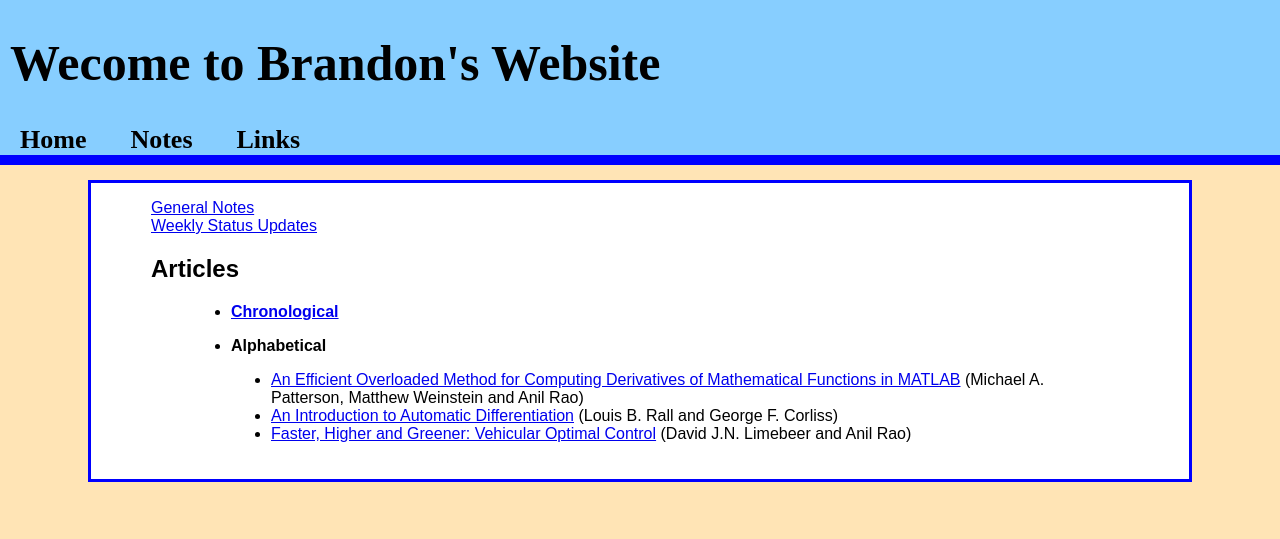
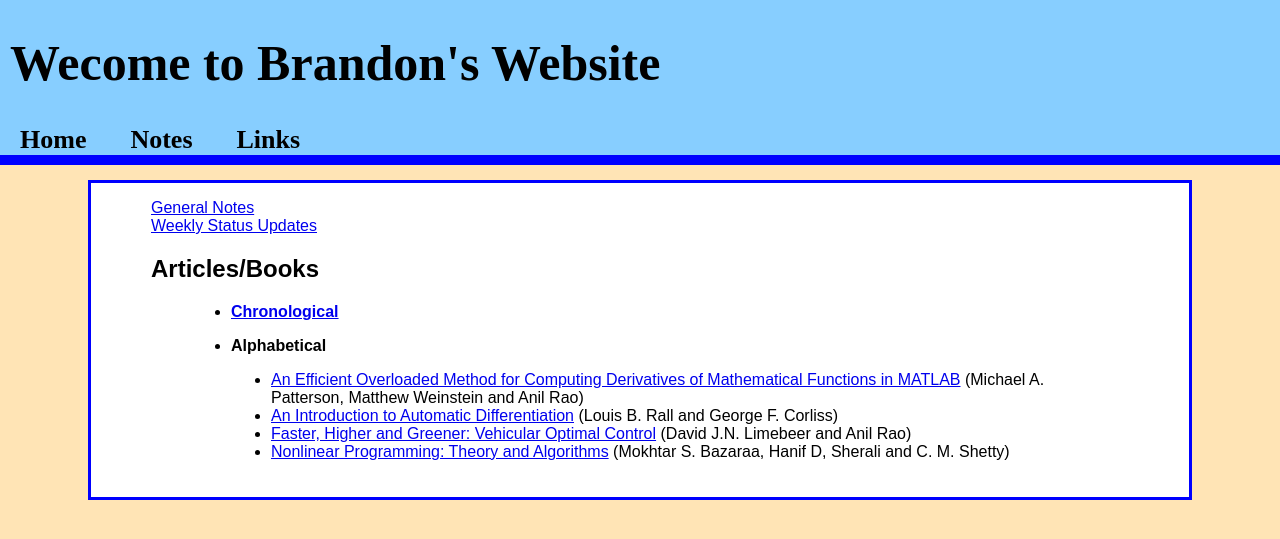
Before and after one commit to jbm950/jbm950.github.io, a Jekyll site: the page built from notes/grad_notes/grad_notes_main.html, in a window 1280 px wide. Shown: the top 539 px of the page. Built offline with Jekyll 4.4.1, drawn with Linux system fonts in a browser that asks for light colours; Markdown is read by kramdown in place of the engine named in the settings.

Commit message:
added links to the nonlinear programming theory and algorithms book

```diff
--- a/notes/grad_notes/chronological_notes.html
+++ b/notes/grad_notes/chronological_notes.html
@@ -20,6 +20,12 @@ title: Chronological Notes
 <li><a href="./an_introduction_to_automatic_differentiation/an_introduction_to_auto_diff_main.html">An Introduction to Automatic Differentiation</a> (Louis B. Rall and George F. Corliss)</li>
 </ul>
 </blockquote>
+<h3 id="may-2006">May 2006</h3>
+<blockquote>
+<ul>
+<li><a href="./nonlinear_programming_theory_and_algorithms/nonlinear_programming_theory_and_algo_main.html">Nonlinear Programming: Theory and Algorithms</a> (Mokhtar S. Bazaraa, Hanif D, Sherali and C. M. Shetty)</li>
+</ul>
+</blockquote>
 <h3 id="july-2013">July 2013</h3>
 <blockquote>
 <ul>
--- a/notes/grad_notes/grad_notes_main.html
+++ b/notes/grad_notes/grad_notes_main.html
@@ -15,7 +15,7 @@ title: Grad Notes
 <body>
 <p><a href="./grad_general_notes.html">General Notes</a><br />
 <a href="./weekly_status_updates.html">Weekly Status Updates</a></p>
-<h2 id="articles">Articles</h2>
+<h2 id="articlesbooks">Articles/Books</h2>
 <blockquote>
 <ul>
 <li><a href="./chronological_notes.html"><strong>Chronological</strong></a></li>
@@ -32,6 +32,7 @@ title: Grad Notes
 <li><a href="./an_efficient_overloaded_method_for_computing_derivatives_of_mathematical_functions_in_matlab/efficient_overloaded_method_main.html">An Efficient Overloaded Method for Computing Derivatives of Mathematical Functions in MATLAB</a> (Michael A. Patterson, Matthew Weinstein and Anil Rao)</li>
 <li><a href="./an_introduction_to_automatic_differentiation/an_introduction_to_auto_diff_main.html">An Introduction to Automatic Differentiation</a> (Louis B. Rall and George F. Corliss)</li>
 <li><a href="./faster_higher_greener/faster_higher_greener_main.html">Faster, Higher and Greener: Vehicular Optimal Control</a> (David J.N. Limebeer and Anil Rao)</li>
+<li><a href="./nonlinear_programming_theory_and_algorithms/nonlinear_programming_theory_and_algo_main.html">Nonlinear Programming: Theory and Algorithms</a> (Mokhtar S. Bazaraa, Hanif D, Sherali and C. M. Shetty)</li>
 </ul>
 </blockquote>
 </blockquote>
```
Also changed, not shown: source/notes/grad_notes/chronological_notes.md (+6 -0 lines), source/notes/grad_notes/grad_notes_main.md (+4 -1 lines).
